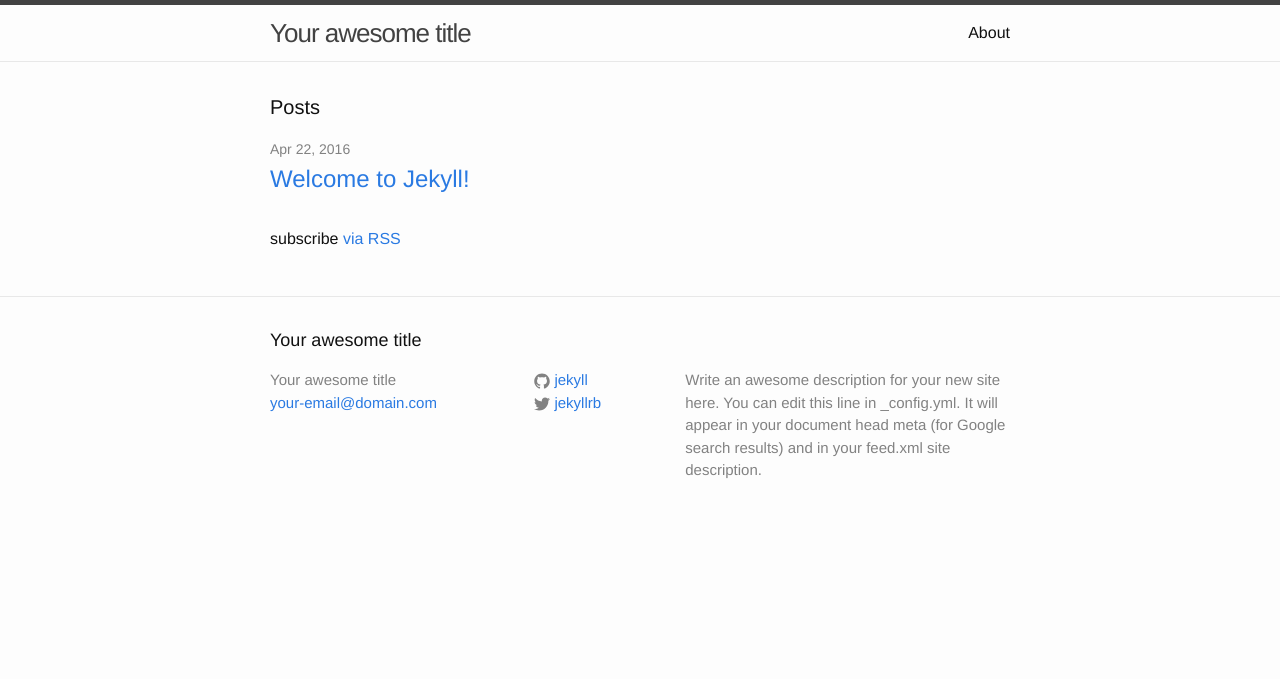
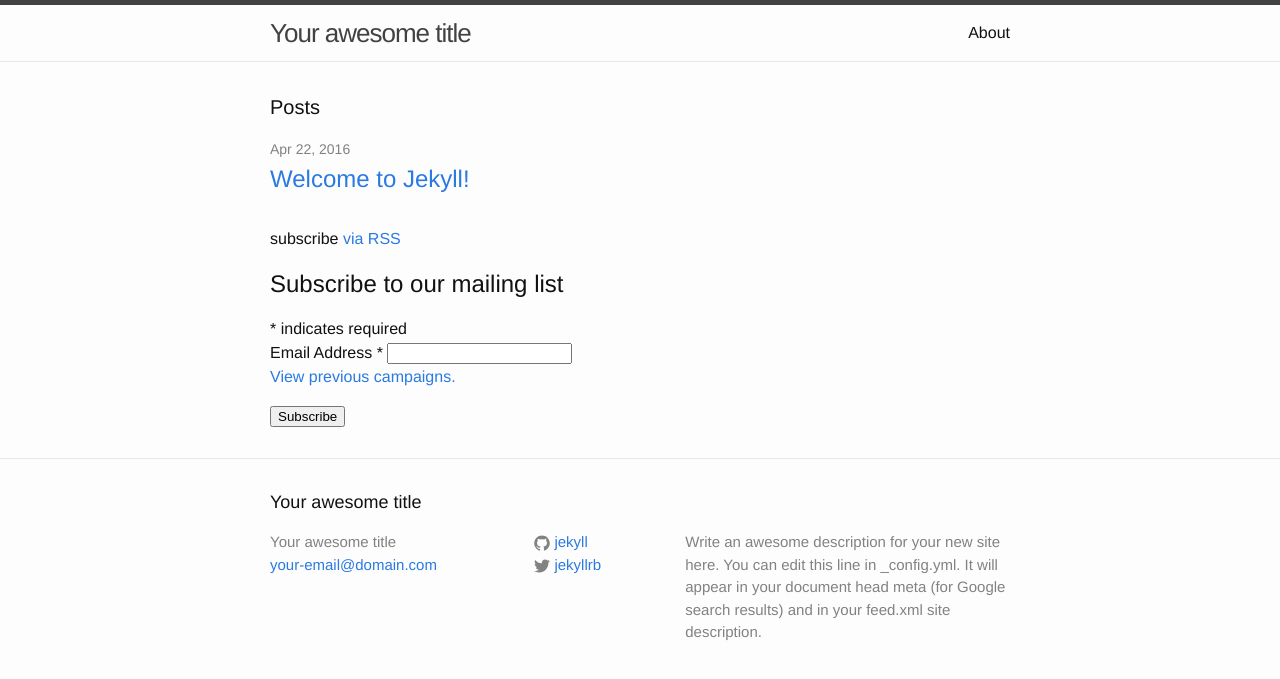
Before and after one commit to alohasec/alohasec-website, a Jekyll site: the page built from index.html, in a window 1280 px wide. Shown: the top 679 px of the page. Built offline with Jekyll 4.4.1, drawn with Linux system fonts in a browser that asks for light colours.

Commit message:
Adding mailchimp form

```diff
--- a/index.html
+++ b/index.html
@@ -20,4 +20,28 @@
 
   <p class="rss-subscribe">subscribe <a href="{{ "/feed.xml" | prepend: site.baseurl }}">via RSS</a></p>
 
+  <!-- Begin MailChimp Signup Form -->
+<div id="mc_embed_signup">
+<form action="//github.us13.list-manage.com/subscribe/post?u=e1eae096b928402ee0e53e19f&amp;id=81a9d93346" method="post" id="mc-embedded-subscribe-form" name="mc-embedded-subscribe-form" class="validate" target="_blank" novalidate>
+    <div id="mc_embed_signup_scroll">
+	<h2>Subscribe to our mailing list</h2>
+<div class="indicates-required"><span class="asterisk">*</span> indicates required</div>
+<div class="mc-field-group">
+	<label for="mce-EMAIL">Email Address  <span class="asterisk">*</span>
+</label>
+	<input type="email" value="" name="EMAIL" class="required email" id="mce-EMAIL">
 </div>
+<p><a href="http://us13.campaign-archive1.com/home/?u=e1eae096b928402ee0e53e19f&id=81a9d93346" title="View previous campaigns">View previous campaigns.</a></p>
+	<div id="mce-responses" class="clear">
+		<div class="response" id="mce-error-response" style="display:none"></div>
+		<div class="response" id="mce-success-response" style="display:none"></div>
+	</div>    <!-- real people should not fill this in and expect good things - do not remove this or risk form bot signups-->
+    <div style="position: absolute; left: -5000px;" aria-hidden="true"><input type="text" name="b_e1eae096b928402ee0e53e19f_81a9d93346" tabindex="-1" value=""></div>
+    <div class="clear"><input type="submit" value="Subscribe" name="subscribe" id="mc-embedded-subscribe" class="button"></div>
+    </div>
+</form>
+</div>
+
+<!--End mc_embed_signup-->
+
+</div>
```
